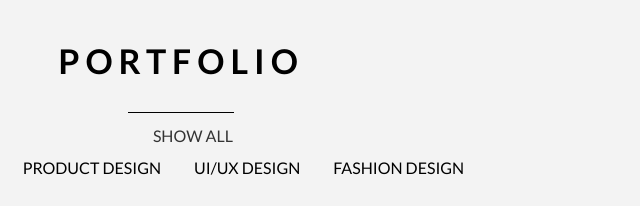
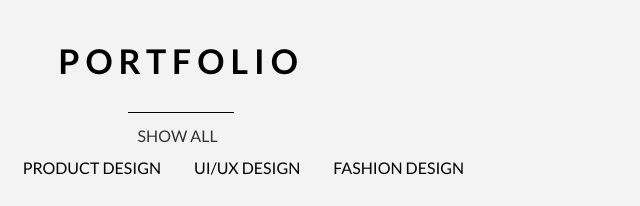
Before and after one commit to knnhzx/knnhzx.github.io, a plain HTML site: page index.html in a window 1280 px wide. Shown: the part 1760-1966 px from the top of the page, 459-1099 px from the left. Drawn offline with Linux system fonts and the light colour scheme.

Commit message:
Spacing arangement 9

```diff
--- a/index.html
+++ b/index.html
@@ -163,7 +163,7 @@
       <hr/>
 
     <div id="filters" class="button-group">
-      <a class="button is-checked" data-filter="*" style=" padding-left:37.5%; padding-right:45%">SHOW ALL</a>
+      <a class="button is-checked" data-filter="*" style=" padding-left:35.5%; padding-right:45%">SHOW ALL</a>
       <a class="button" data-filter=".art">ENGINEERING</a>
       <a class="button"  data-filter=".industrial">PRODUCT DESIGN</a>
       <a class="button"  data-filter=".graphic">UI/UX DESIGN</a>
```
